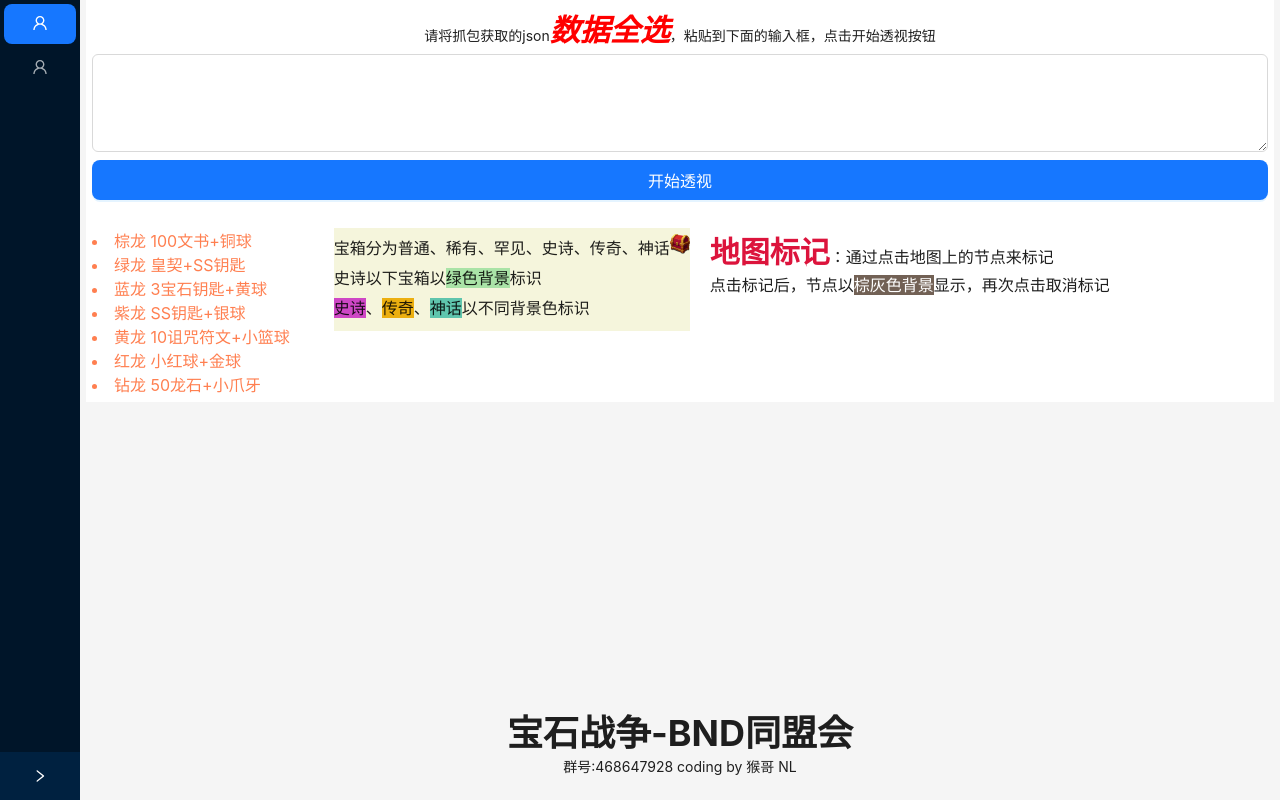
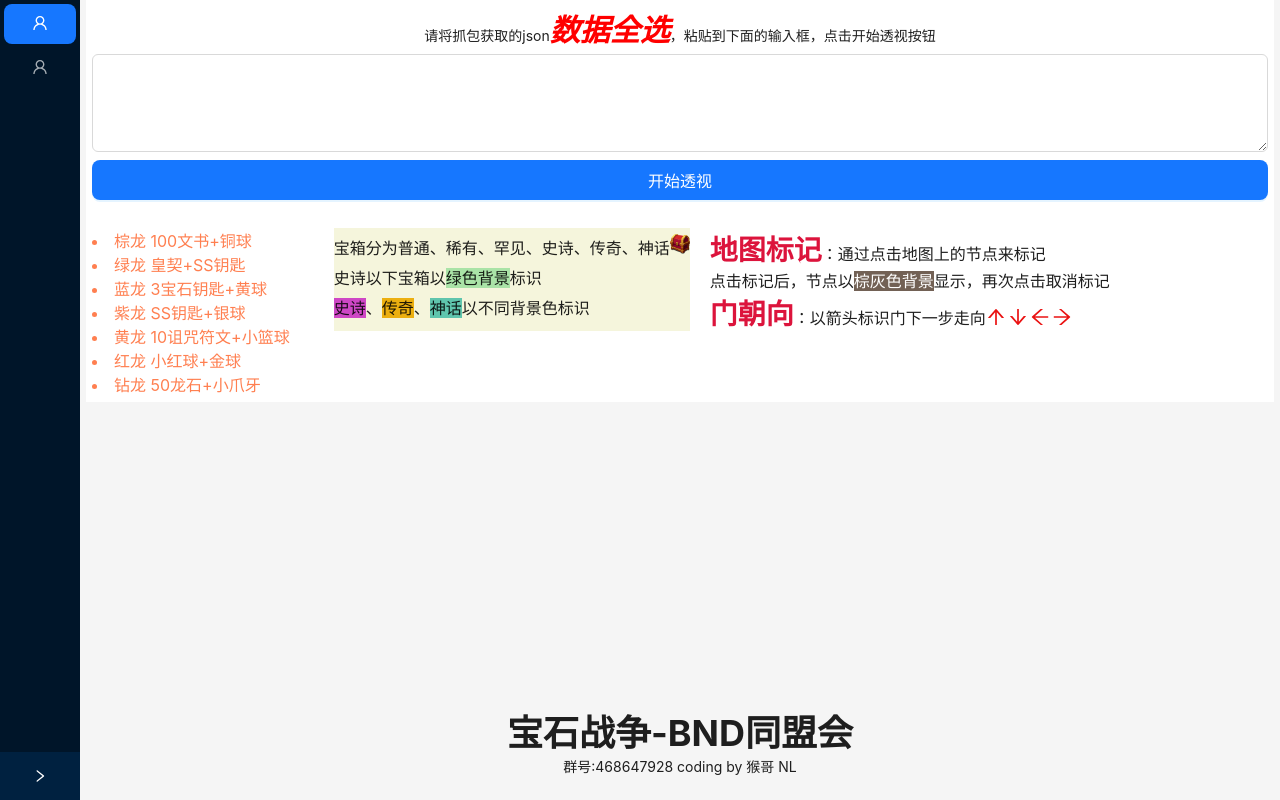
Before and after one commit to HeathWang/draw-underworld-map, a React (Create React App) app in the folder draw-map/: page /undermap in a window 1280 px wide. Built offline with nearby package versions, Linux system fonts and the light colour scheme.

Commit message:
add comments

```diff
--- a/draw-map/src/pages/map/index.tsx
+++ b/draw-map/src/pages/map/index.tsx
@@ -5,6 +5,7 @@ import {genShownMapTiles} from "../../logic/mapDataHandle";
 import {ShowMapTile} from "../../model/showMapTile";
 import Tile from "./tile";
 import "./styles.css";
+import "./tile/styles.css";
 import {imageR} from "../../resource/imageR";
 import {
     COLOR_TILE_SELECTED,
@@ -13,6 +14,10 @@ import {
     COLOR_TREASURE_MYTHIC,
     COLOR_TREASURE_NORMAL
 } from "../../const/colorDefine";
+import {
+    ArrowRightOutlined,
+    ArrowUpOutlined,
+} from '@ant-design/icons';
 
 const {TextArea} = Input;
 
@@ -234,6 +239,13 @@ const MapPage: React.FC = () => {
                         <span>点击标记后，节点以<span
                             style={{background: COLOR_TILE_SELECTED, color: "white"}}>棕灰色背景</span>显示，再次点击取消标记</span>
                     </div>
+                    <div>
+                        <span><span className="map-tips__tag__title">门朝向</span>：以箭头标识门下一步走向</span>
+                        <ArrowUpOutlined className="content-icon__dir"/>
+                        <ArrowUpOutlined rotate={180} className="content-icon__dir"/>
+                        <ArrowRightOutlined rotate={180} className="content-icon__dir"/>
+                        <ArrowRightOutlined className="content-icon__dir" />
+                    </div>
                 </div>
 
                 {/*<div className="map-tips__path">*/}
--- a/draw-map/src/pages/map/styles.css
+++ b/draw-map/src/pages/map/styles.css
@@ -87,7 +87,7 @@
 }
 
 .map-tips__tag__title {
-    font-size: 30px;
+    font-size: 28px;
     font-weight: bold;
     color: crimson;
 }
--- a/draw-map/src/pages/map/tile/index.tsx
+++ b/draw-map/src/pages/map/tile/index.tsx
@@ -74,13 +74,13 @@ const Tile: React.FC<TileProps> = (props) => {
             <div className="content-icon" style={getTileStyle()}
                  onClick={tileClicked}
             >
-                {
-                    tileModel.dir != null && getDirIcon(tileModel.dir)
-                }
                 <img className="icon" src={tileModel.icon} alt="tile_icon"/>
                 <div className="content-icon__text">
                     {tileModel.title}
                 </div>
+                {
+                    tileModel.dir != null && getDirIcon(tileModel.dir)
+                }
             </div>
             :
             <div className="content" style={getTileStyle()}
--- a/draw-map/src/pages/map/tile/styles.css
+++ b/draw-map/src/pages/map/tile/styles.css
@@ -30,9 +30,9 @@
 }
 
 .content-icon__dir {
-    padding-left: 6px;
-    font-size: 22px;
+    font-size: 20px;
     color: #ea1212;
+    padding-right: 2px;
 }
 
 
```
